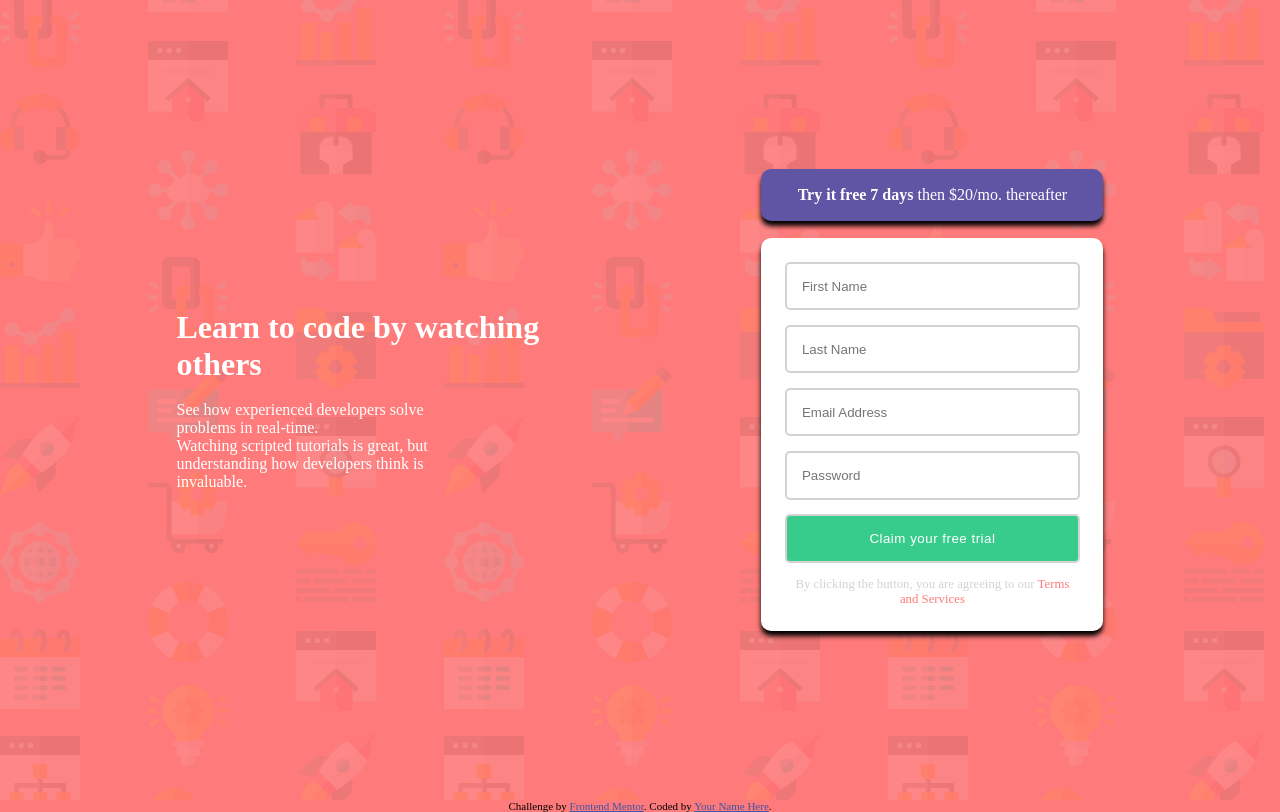
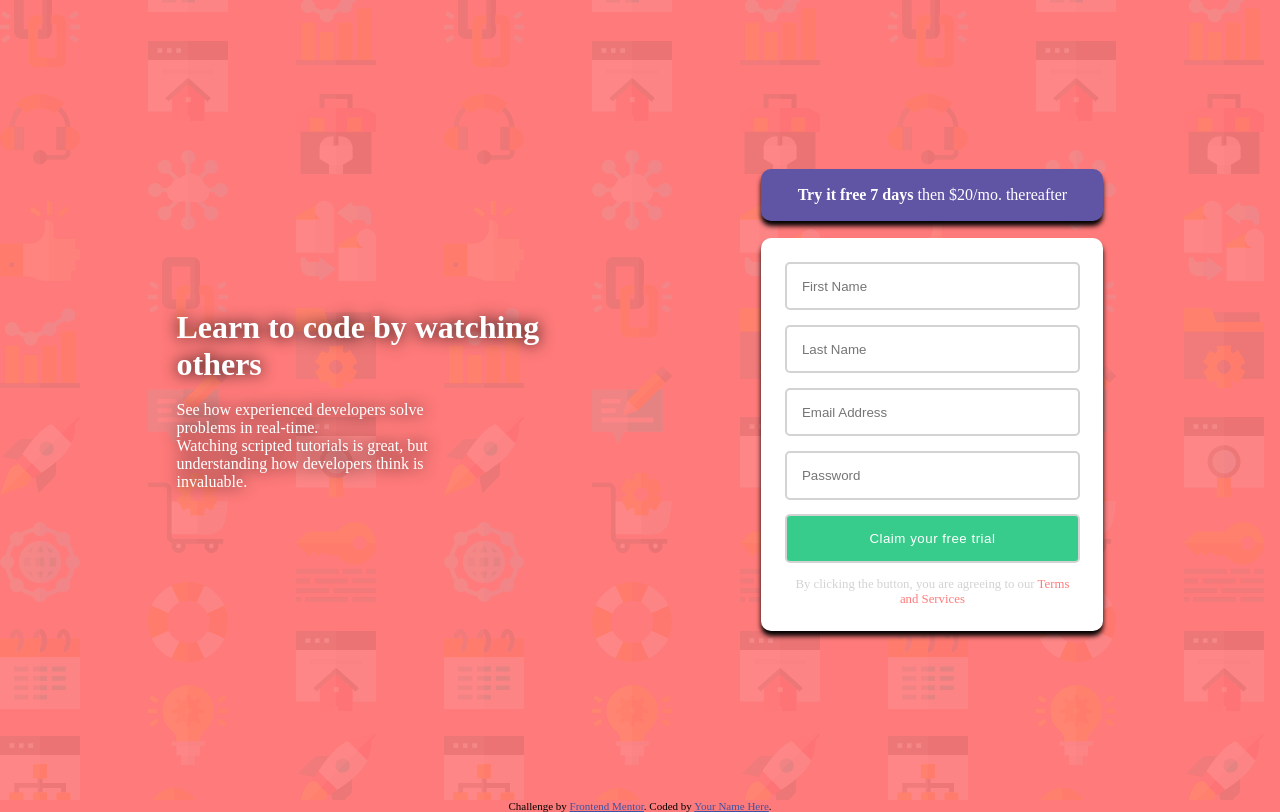
Before and after one commit to Pedroajs/intro-component-with-signup-form, a plain HTML site: page index.html in a window 1280 px wide. Drawn offline with Linux system fonts and the light colour scheme.

Commit message:
adição de sombra usando drop-shadow

```diff
--- a/styles/style.css
+++ b/styles/style.css
@@ -27,10 +27,13 @@ body{
     width: 70%;
     color:white;
     margin-bottom: 3%;
+
+    filter: drop-shadow(0 0 0.5rem black);
 }
 .article-p{
     width: 50%;
     color: white;
+    filter: drop-shadow(0 0 0.5rem black);
 }
 .container{
     height: 100%;
```
